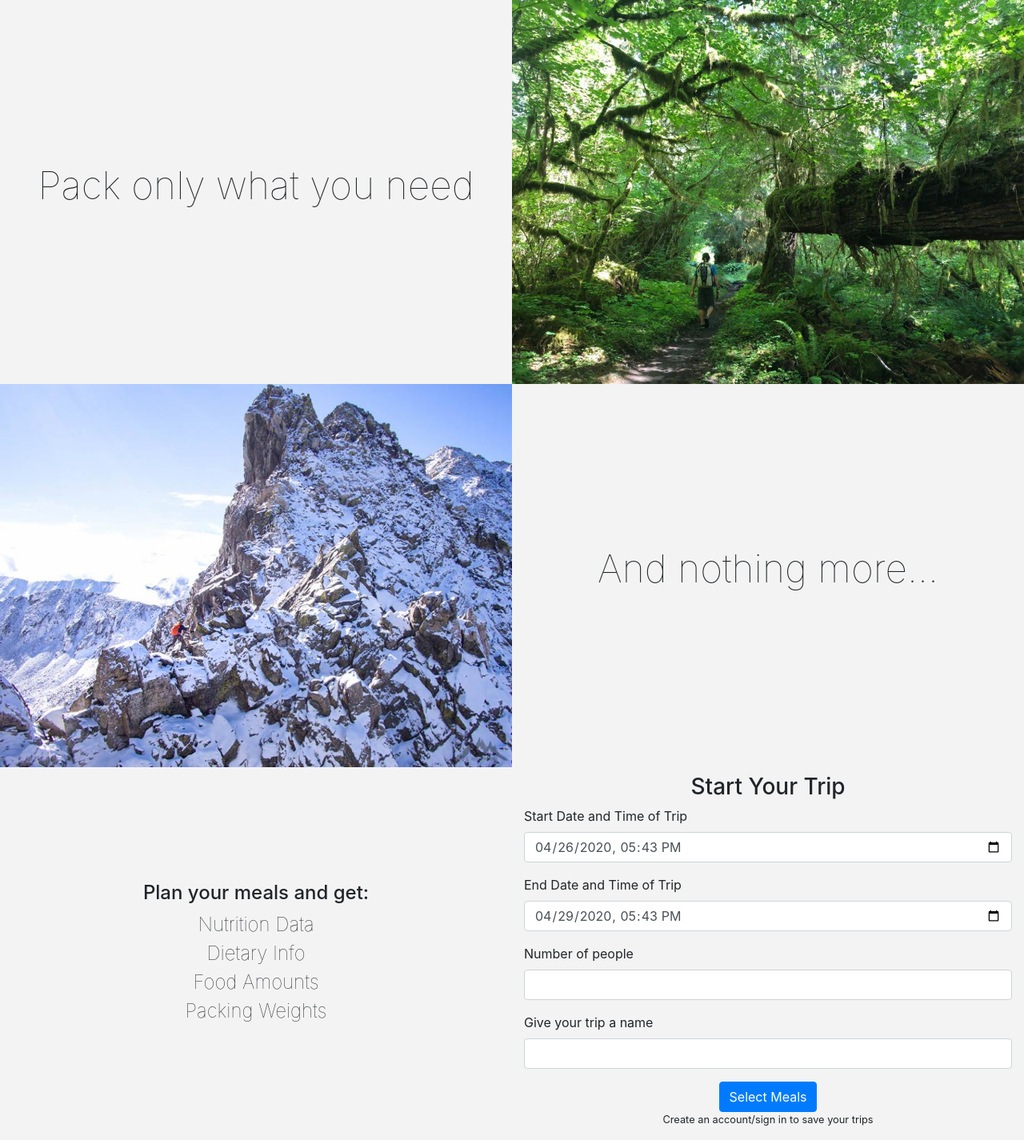
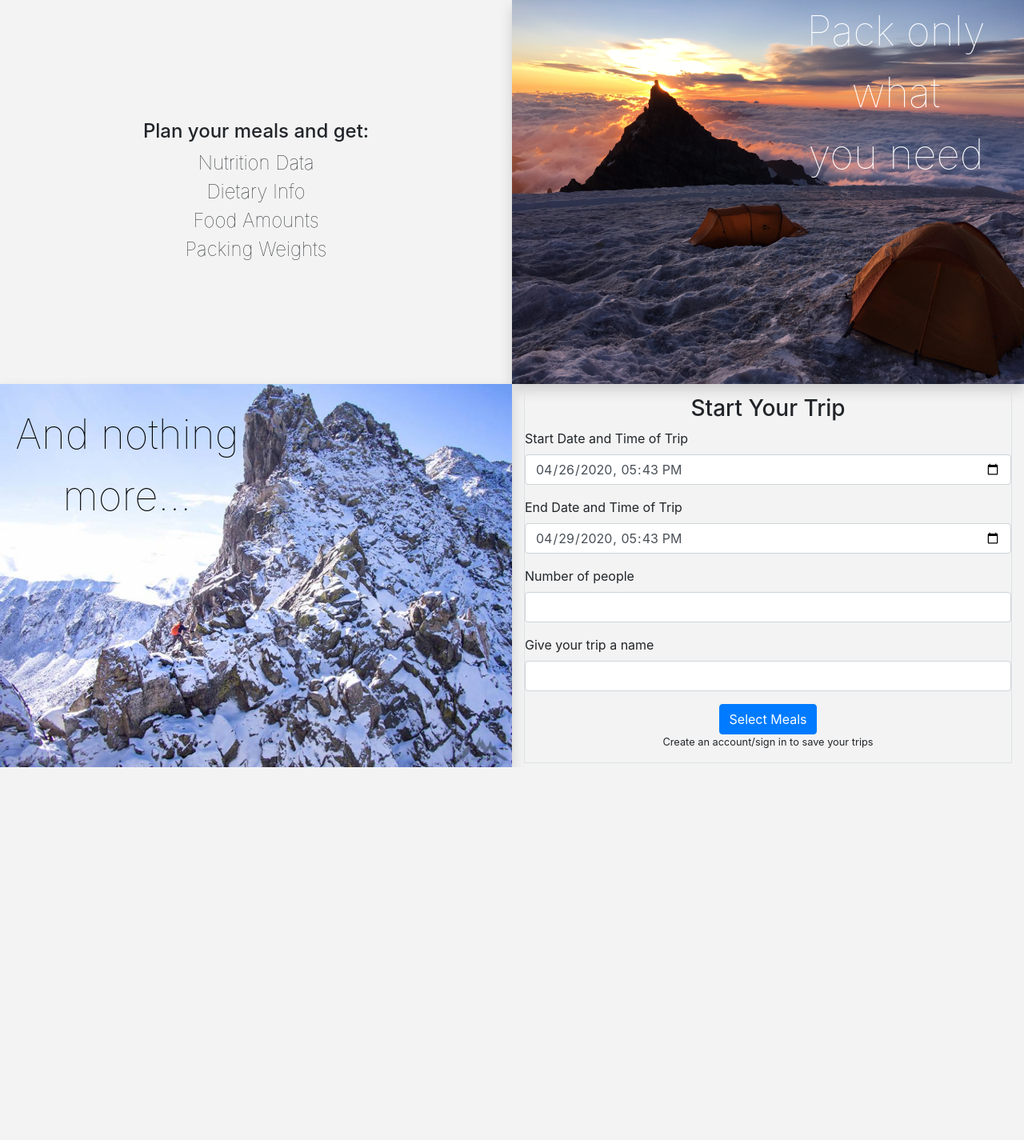
Before and after one commit to jakejg/Backcountry-Food-Planner, a Flask app: page / in a window 1280 px wide. Shown: the part 76-1501 px from the top of the page at 80% size. After the commit the page ends 1035 px from the top, so only its background shows below. Run offline with Flask 2, Linux system fonts and the light colour scheme; some libraries are stand-ins or nearby versions.

Commit message:
put text on images and changed picture

```diff
--- a/app/static/styles.css
+++ b/app/static/styles.css
@@ -27,9 +27,27 @@ nav {
 }
 
 .i {
-    font-size: 3em;
+    font-size: 3vw;
     font-weight: 50;
 }
+
+
+.img-ocean {
+    position: absolute;
+    top:0%;
+    left:50%;
+    color: white;
+    font-size: 4vw;
+}
+
+.img-mtn {
+    position: absolute;
+    top:5%;
+    left:3%;
+    color: rgb(0, 0, 0);
+    font-size: 4vw;
+}
+
 
 ul {
     list-style: none;
--- a/app/templates/create_trip.html
+++ b/app/templates/create_trip.html
@@ -3,24 +3,8 @@
 {% block content %}
 <div class="container-fluid">
     <div class="row align-items-center">
-        <div class="col-6 ">
-            <p class=" i text-center">Pack only what you need</p>
-        </div>
-        <div class="col-6 p-0">
-            <img class="img-fluid" src="{{url_for('static', filename='images/forest-hike.jpg')}}" alt="">
-        </div>
-    </div>
-    <div class="row align-items-center">
-        <div class="col-6 p-0">
-            <img class="img-fluid" src="{{url_for('static', filename='images/mountain-run.jpg')}}" alt="">
-        </div>
-        <div class="col-6">
-            <p class=" i text-center">And nothing more...</p>
-        </div>
-    </div>
-    <div class="row align-items-center">
-        <div class="col-0 col-sm-6 text-center">
-            <h4>Plan your meals and get:</h4>
+        <div class="col-0 col-sm-6 text-center sha">
+            <h4 >Plan your meals and get:</h4>
             <ul class="details">
                 <li>Nutrition Data</li>
                 <li>Dietary Info</li>
@@ -28,8 +12,19 @@
                 <li>Packing Weights</li>
             </ul>
         </div>
-        <div class="col-12 col-sm-6 mt-2">
-            <h3 class="text-center">Start Your Trip</h3>
+        <div class="col-6 p-0">
+            <img class="shadow img-fluid" src="{{url_for('static', filename='images/rainer.jpg')}}" alt="">
+            <p class="img-ocean i text-center">Pack only what <br> you need</p>
+        </div>
+    </div>
+    <div class="row align-items-center">
+        <div class="col-6 p-0">
+            <img class="shadow img-fluid" src="{{url_for('static', filename='images/mountain-run.jpg')}}" alt="">
+            <p class="img-mtn i text-center">And nothing <br>more...</p>
+        </div>
+        <div class="col-12 col-sm-6">
+            <div class="form-box border pt-2">
+                <h3 class="text-center">Start Your Trip</h3>
                 <form method="POST">
                 {% include 'form.html' %}
                 <div class="text-center">
@@ -39,6 +34,7 @@
                     {% endif %}
                 </div>
                 </form>
+            </div>
         </div>
     </div>
 </div>
```
Also changed, not shown: app/static/images/rainer.jpg (added).
